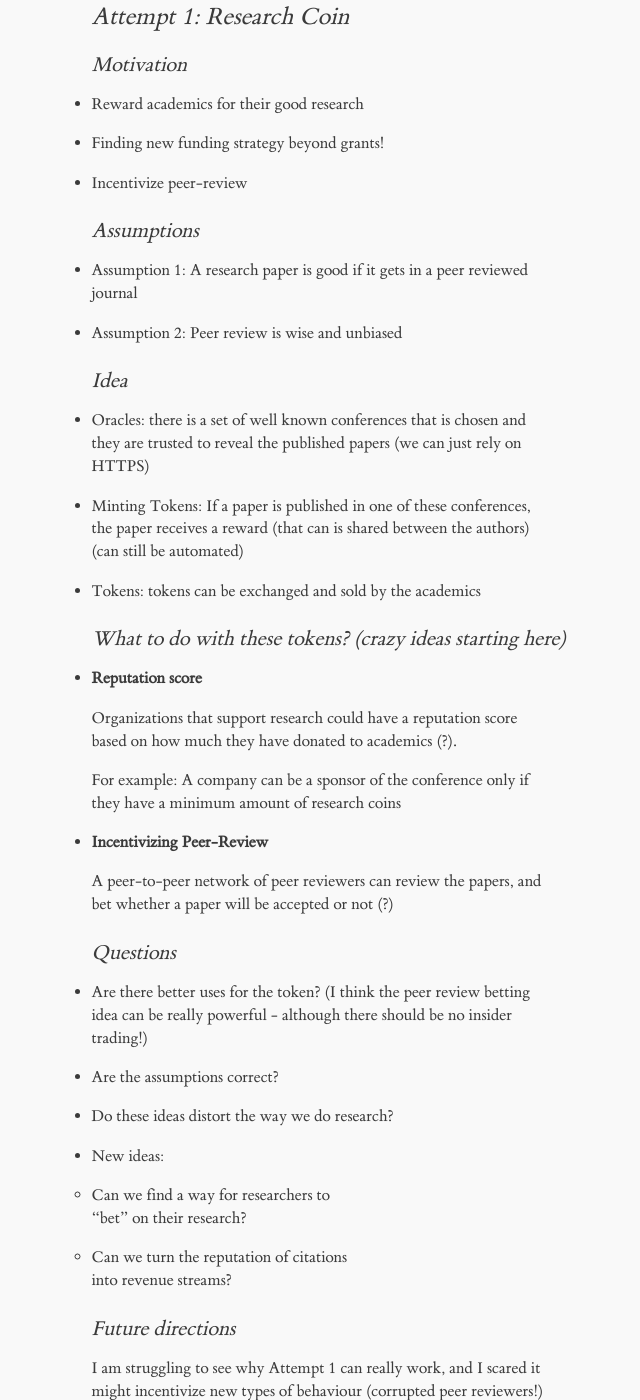
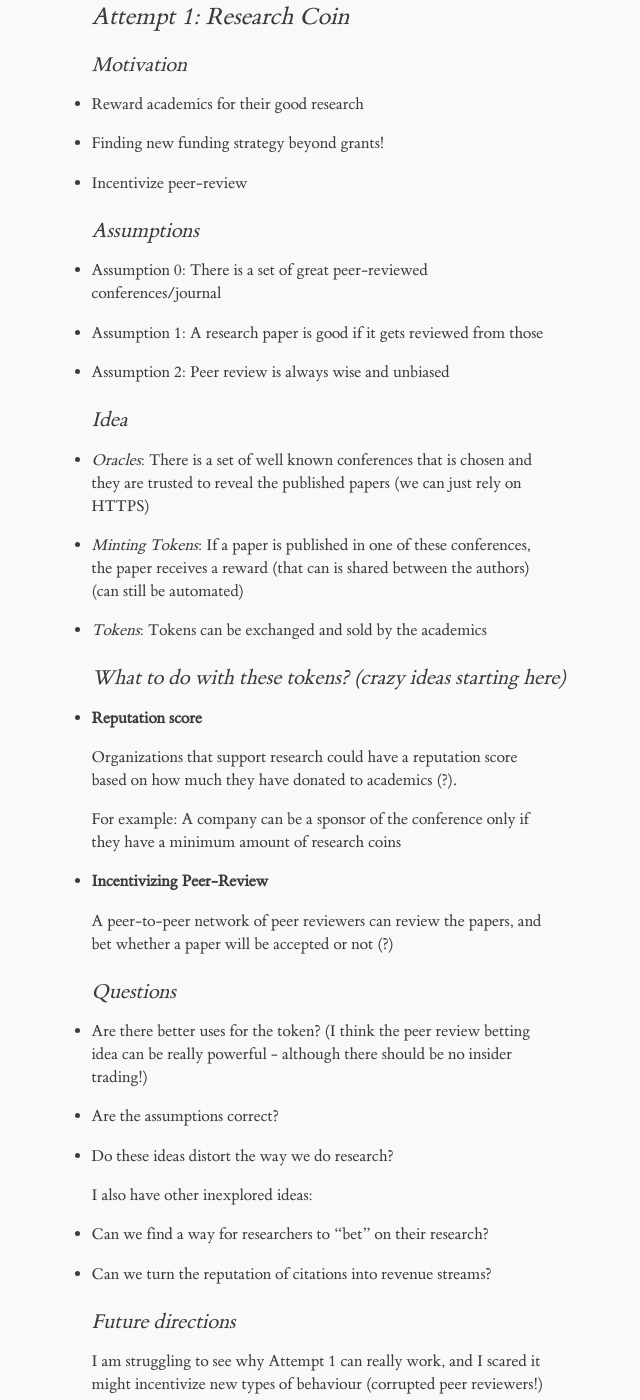
Before and after one commit to nicola/nicola.github.io, a Jekyll site: the page built from _posts/2017-04-01-research-coin.md, in a window 1280 px wide and 1400 px high, scrolled down 1072 px. Shown: the whole window, without its empty margins (16-656 px from the left). Built offline with Jekyll 4.4.1, drawn with Linux system fonts in a browser that asks for light colours; comment, search, counter and statistics services are not loaded.

Commit message:
actually posting research coin/7

```diff
--- a/_posts/2017-04-01-research-coin.md
+++ b/_posts/2017-04-01-research-coin.md
@@ -34,13 +34,14 @@ My plan here is to update this blogpost and propose a lot of bad ideas, which I
 - Incentivize peer-review
 
 ### Assumptions
-- Assumption 1: A research paper is good if it gets in a peer reviewed journal
-- Assumption 2: Peer review is wise and unbiased
+- Assumption 0: There is a set of great peer-reviewed conferences/journal
+- Assumption 1: A research paper is good if it gets reviewed from those
+- Assumption 2: Peer review is always wise and unbiased
 
 ### Idea
-- Oracles: there is a set of well known conferences that is chosen and they are trusted to reveal the published papers (we can just rely on HTTPS)
-- Minting Tokens: If a paper is published in one of these conferences, the paper receives a reward (that can is shared between the authors) (can still be automated)
-- Tokens: tokens can be exchanged and sold by the academics
+- *Oracles*: There is a set of well known conferences that is chosen and they are trusted to reveal the published papers (we can just rely on HTTPS)
+- *Minting Tokens*: If a paper is published in one of these conferences, the paper receives a reward (that can is shared between the authors) (can still be automated)
+- *Tokens*: Tokens can be exchanged and sold by the academics
 
 ### What to do with these tokens? (crazy ideas starting here)
 
@@ -58,9 +59,11 @@ My plan here is to update this blogpost and propose a lot of bad ideas, which I
 - Are there better uses for the token? (I think the peer review betting idea can be really powerful - although there should be no insider trading!)
 - Are the assumptions correct?
 - Do these ideas distort the way we do research?
-- New ideas:
-  - Can we find a way for researchers to “bet” on their research?
-  - Can we turn the reputation of citations into revenue streams?
+
+I also have other inexplored ideas:
+
+- Can we find a way for researchers to “bet” on their research?
+- Can we turn the reputation of citations into revenue streams?
 
 ### Future directions
 
```
